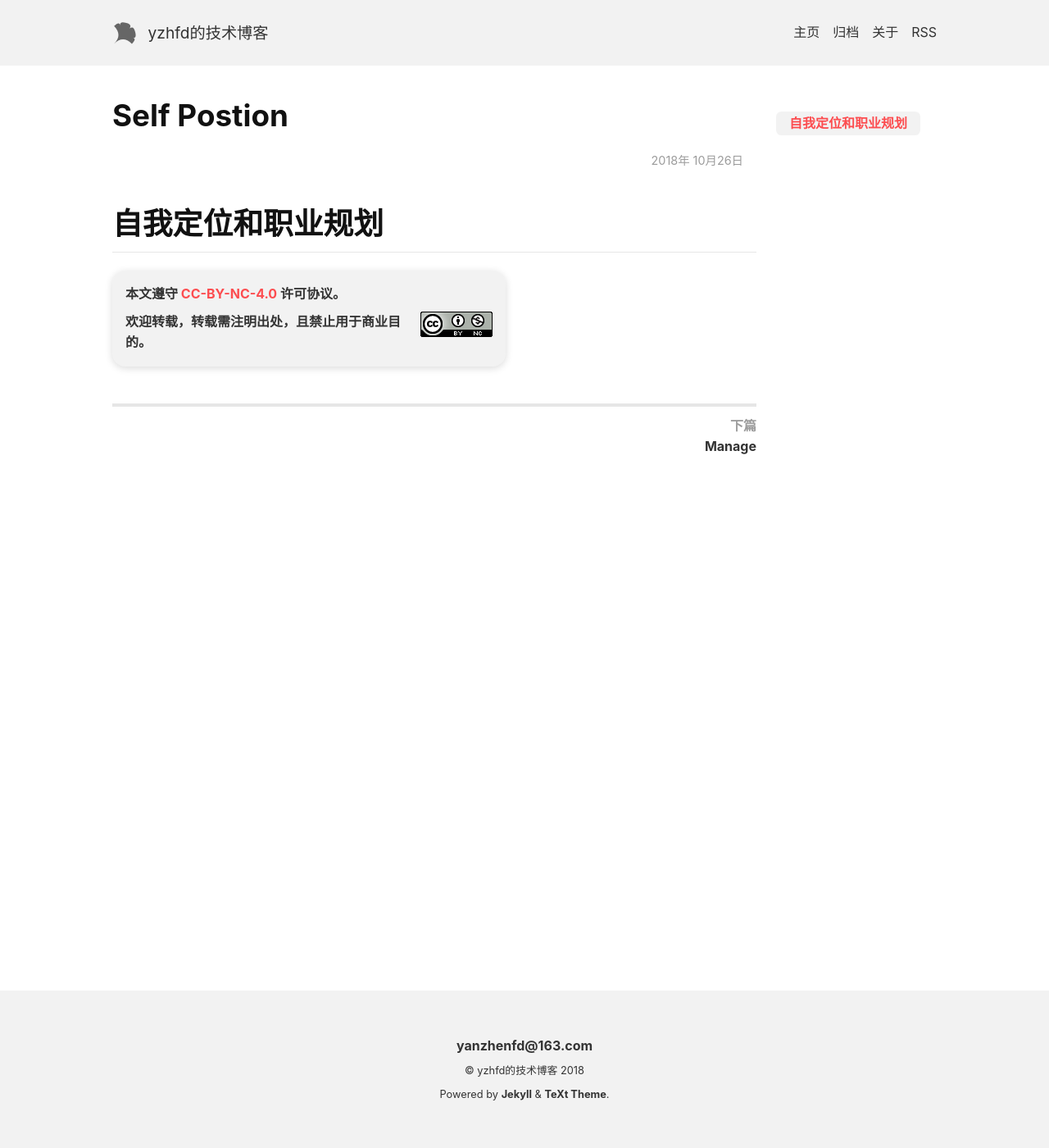
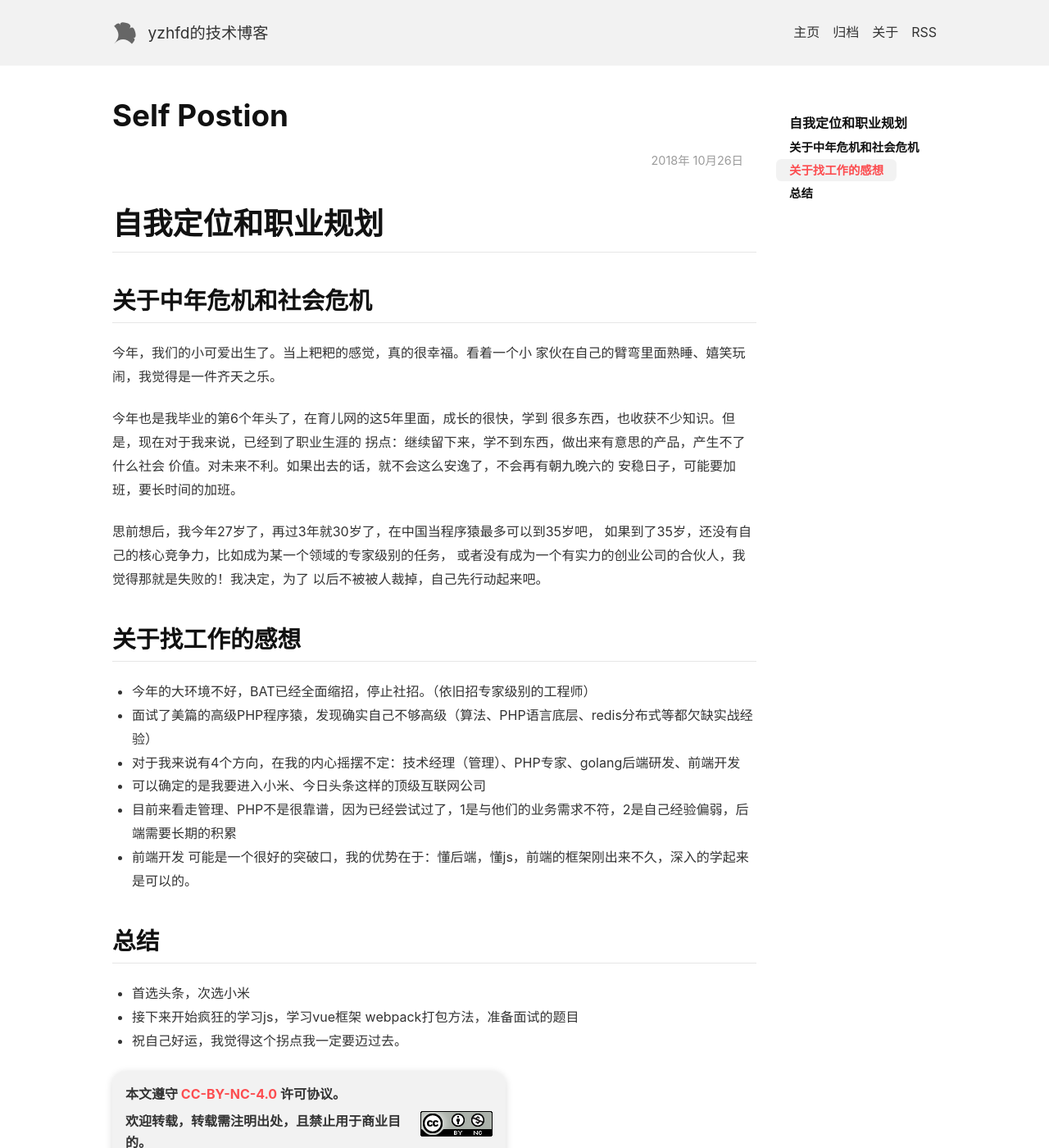
Before and after one commit to yzhfd/yzhfd.github.io, a Jekyll site: the page built from _posts/2018-10-26-self-postion.md, in a window 1280 px wide and 1400 px high. Shown: the whole window at 82% size. Built offline with Jekyll 4.4.1, drawn with Linux system fonts in a browser that asks for light colours; nearby versions of some CDN libraries; our own code applies the rules of GitHub Pages for plain Markdown files.

Commit message:
自我总结

```diff
--- a/_posts/2018-10-26-self-postion.md
+++ b/_posts/2018-10-26-self-postion.md
@@ -1 +1,30 @@
 # 自我定位和职业规划
+## 关于中年危机和社会危机
+今年，我们的小可爱出生了。当上粑粑的感觉，真的很幸福。看着一个小
+家伙在自己的臂弯里面熟睡、嬉笑玩闹，我觉得是一件齐天之乐。
+
+今年也是我毕业的第6个年头了，在育儿网的这5年里面，成长的很快，学到
+很多东西，也收获不少知识。但是，现在对于我来说，已经到了职业生涯的
+拐点：继续留下来，学不到东西，做出来有意思的产品，产生不了什么社会
+价值。对未来不利。如果出去的话，就不会这么安逸了，不会再有朝九晚六的
+安稳日子，可能要加班，要长时间的加班。
+
+
+思前想后，我今年27岁了，再过3年就30岁了，在中国当程序猿最多可以到35岁吧，
+如果到了35岁，还没有自己的核心竞争力，比如成为某一个领域的专家级别的任务，
+或者没有成为一个有实力的创业公司的合伙人，我觉得那就是失败的！我决定，为了
+以后不被被人裁掉，自己先行动起来吧。
+
+
+## 关于找工作的感想
+- 今年的大环境不好，BAT已经全面缩招，停止社招。（依旧招专家级别的工程师）
+- 面试了美篇的高级PHP程序猿，发现确实自己不够高级（算法、PHP语言底层、redis分布式等都欠缺实战经验）
+- 对于我来说有4个方向，在我的内心摇摆不定：技术经理（管理）、PHP专家、golang后端研发、前端开发
+- 可以确定的是我要进入小米、今日头条这样的顶级互联网公司
+- 目前来看走管理、PHP不是很靠谱，因为已经尝试过了，1是与他们的业务需求不符，2是自己经验偏弱，后端需要长期的积累
+- 前端开发 可能是一个很好的突破口，我的优势在于：懂后端，懂js，前端的框架刚出来不久，深入的学起来是可以的。
+
+## 总结
+- 首选头条，次选小米
+- 接下来开始疯狂的学习js，学习vue框架 webpack打包方法，准备面试的题目
+- 祝自己好运，我觉得这个拐点我一定要迈过去。
```
